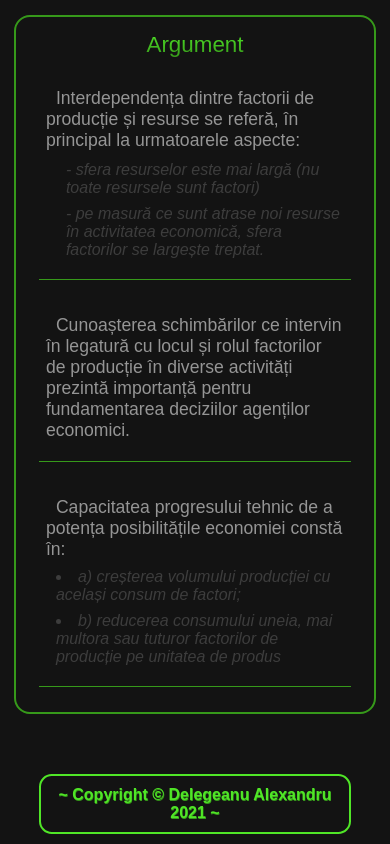
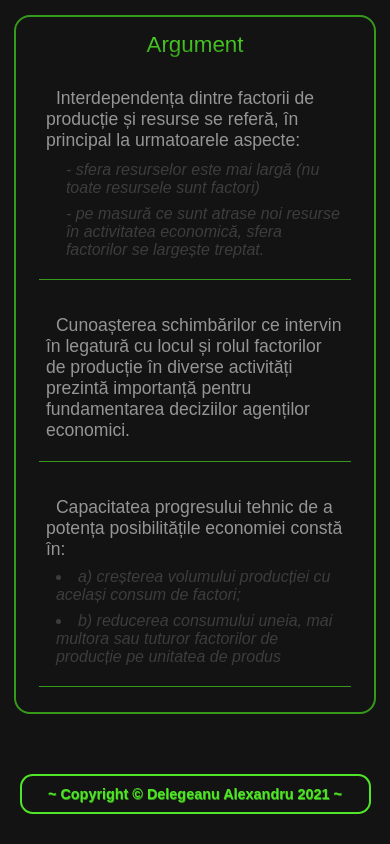
Before and after one commit to TheAncientOwl/progresul-fdp-react, a React (Create React App) app: page / in a window 390 px wide. Shown: the part 2286-3130 px from the top of the page. Built offline with nearby package versions, Linux system fonts and the light colour scheme.

Commit message:
added media phone breakpoint.

```diff
--- a/src/components/copyright/CopyrightElements.js
+++ b/src/components/copyright/CopyrightElements.js
@@ -1,4 +1,5 @@
 import styled from 'styled-components';
+import Breakpoints from '../../Breakpoints';
 
 export const CopyrightContainer = styled.div`
   color: ${props => props.theme.primary};
@@ -11,4 +12,9 @@ export const CopyrightContainer = styled.div`
   margin: 0 auto 10px auto;
   font-weight: bold;
   text-shadow: 0.5px 0.5px ${props => props.theme.secondary};
+
+  @media (max-width: ${Breakpoints.phone}) {
+    width: 90vw;
+    font-size: 0.9rem;
+  }
 `;
```
